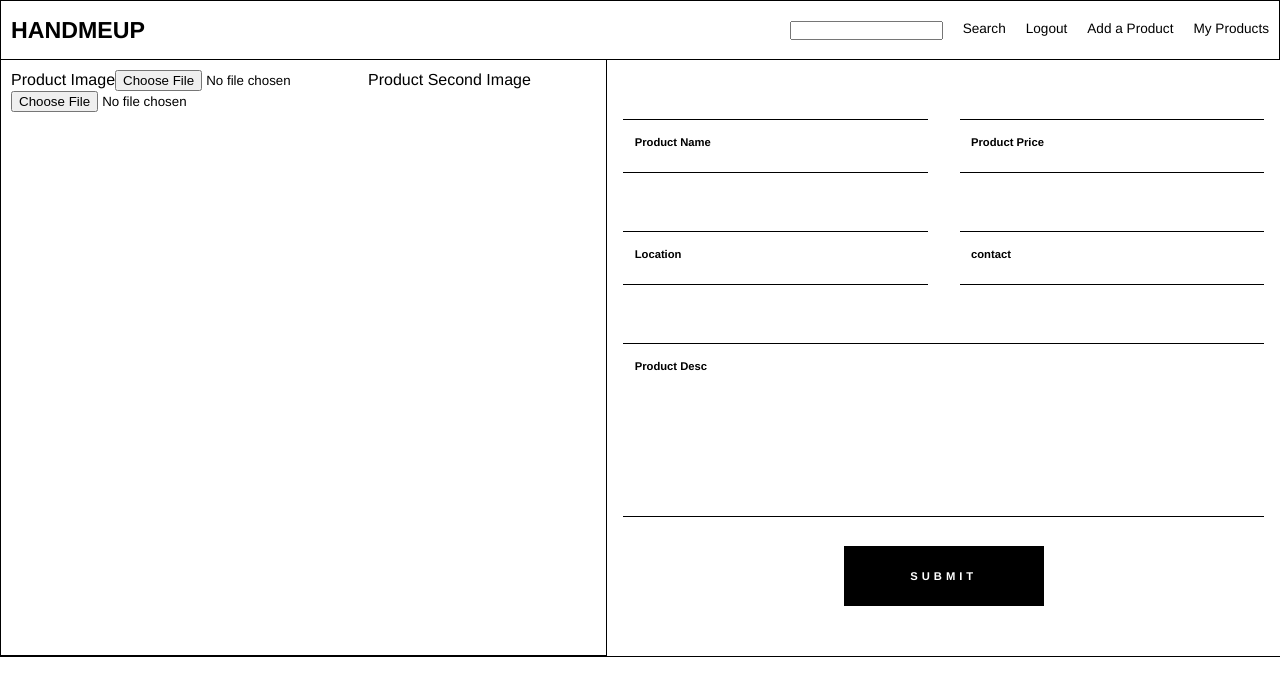
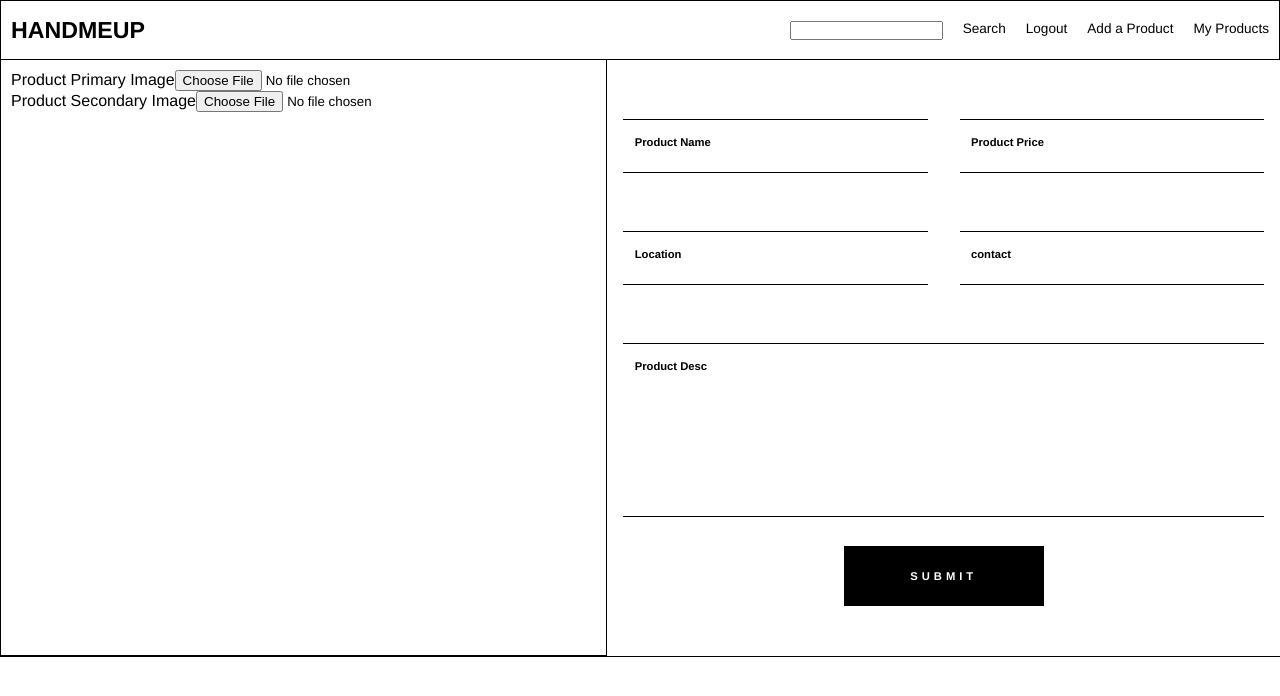
Before and after one commit to anshitsinha/HandMeUp, a React (Create React App) app in the folder client/: page /add-product in a window 1280 px wide. Shown: the top 696 px of the page. Built offline with nearby package versions, Linux system fonts and the light colour scheme; sample sign-in values are in the browser's storage.

Commit message:
add product image bug fix

```diff
--- a/client/src/components/AddProduct.jsx
+++ b/client/src/components/AddProduct.jsx
@@ -65,7 +65,7 @@ function AddProduct() {
       <div className="addProductForm">
         <div className="addProductFormContainer">
           <div className="addProductImages">
-            <label>Product Image</label>
+            <label>Product Primary Image</label>
             <input
               className="form-control"
               type="file"
@@ -74,7 +74,9 @@ function AddProduct() {
               }}
             />
 
-            <label>Product Second Image</label>
+            <br />
+
+            <label>Product Secondary Image</label>
             <input
               className="form-control"
               type="file"
```
Also changed, not shown: 1 other file (tests, documents, lock files or other folders).
